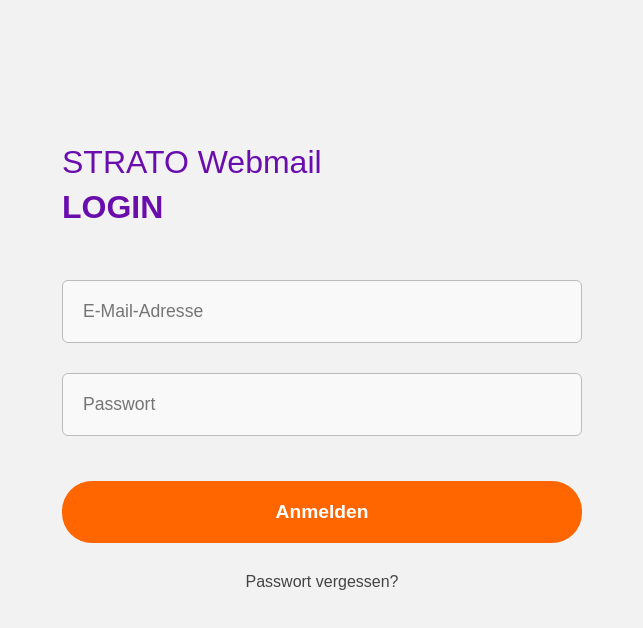
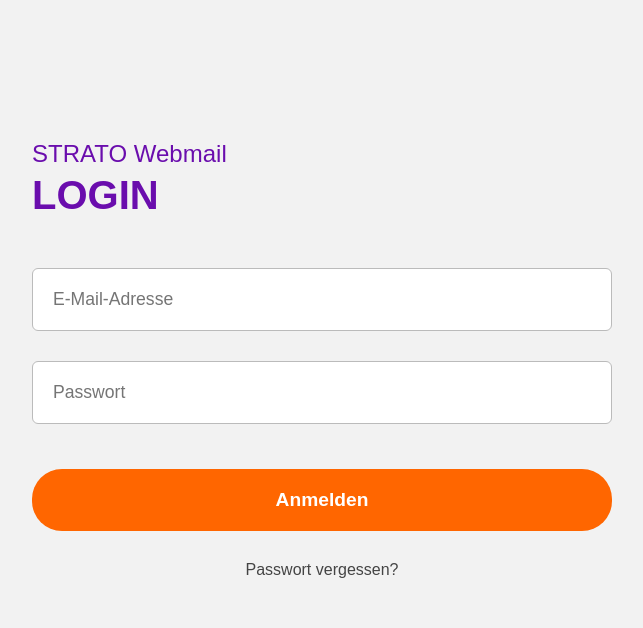
Before and after one commit to pub-fe32a33a64654d89bbae629210/stra, a plain HTML site: page index.html in a window 1280 px wide. Shown: the whole page, without its empty margins (318-961 px from the left). Drawn offline with Linux system fonts and the light colour scheme.

Commit message:
Update index.html

```diff
--- a/index.html
+++ b/index.html
@@ -17,22 +17,29 @@
 
     .login-box {
       width: 100%;
-      max-width: 520px;        /* longer form */
+      max-width: 580px;        /* longer form */
       margin: 100px 0;
       padding: 40px 20px;
     }
 
     .login-box h1 {
       margin: 0 0 50px;
-      font-size: 2rem;
-      line-height: 1.4;
-      color: #6a0dad;
-      font-weight: normal;
       text-align: left;
     }
 
+    .login-box h1 span {
+      display: block;
+      font-size: 1.5rem;       /* smaller STRATO Webmail */
+      font-weight: normal;
+      color: #6a0dad;          /* purple */
+    }
+
     .login-box h1 strong {
+      display: block;
+      font-size: 2.5rem;       /* larger LOGIN */
       font-weight: 900;
+      color: #6a0dad;
+      margin-top: 5px;
     }
 
     .login-box form input {
@@ -43,7 +50,7 @@
       border-radius: 6px;
       font-size: 1.1rem;
       box-sizing: border-box;
-      background-color: #f9f9f9;
+      background-color: #fff;   /* white input */
       text-align: left;
     }
 
@@ -88,7 +95,7 @@
 
   <!-- Login Box -->
   <main class="login-box">
-    <h1>STRATO Webmail<br><strong>LOGIN</strong></h1>
+    <h1><span>STRATO Webmail</span><strong>LOGIN</strong></h1>
     <form>
       <input type="text" placeholder="E-Mail-Adresse" required>
       <input type="password" placeholder="Passwort" required>
```
